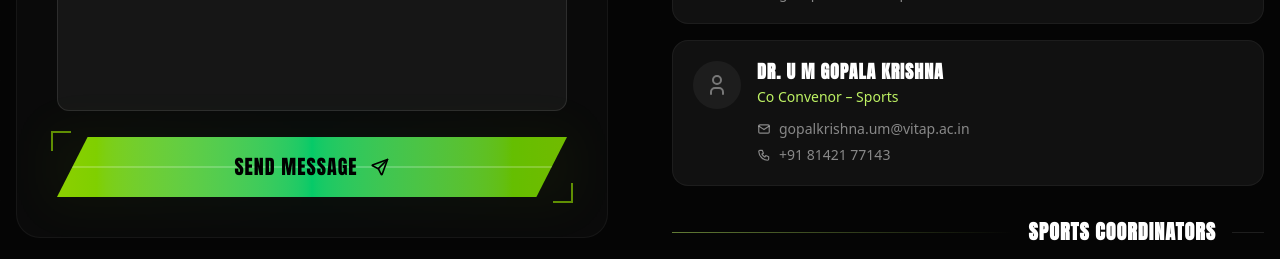
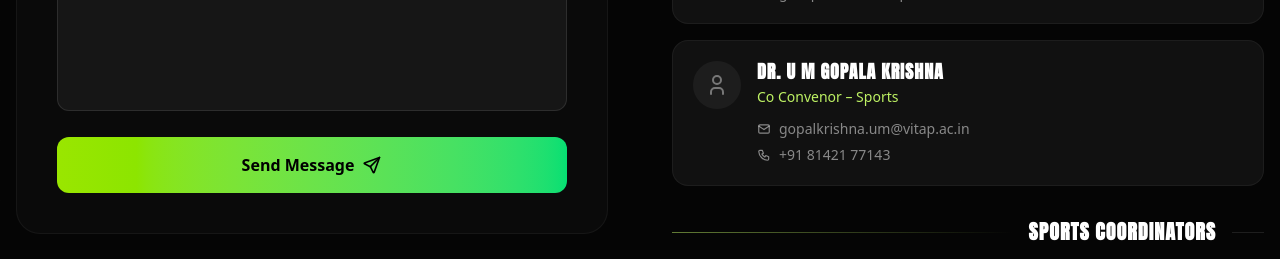
Before and after one commit to PrasannaPal21/vitopia26, a Next.js app: page /contact in a window 1280 px wide. Shown: the part 940-1199 px from the top of the page. Built offline with nearby package versions, Linux system fonts and the light colour scheme.

Commit message:
contact form button fix

```diff
--- a/src/components/ContactPage/contactPage.jsx
+++ b/src/components/ContactPage/contactPage.jsx
@@ -149,37 +149,14 @@ export default function Contact() {
                                         </div>
                                     </div>
 
-                                    {/* Styled Button matching GRAB PASSES */}
-                                    <div className="relative inline-block group w-full">
-                                        {/* Pulsing Glow Background */}
-                                        <div className="absolute -inset-3 bg-gradient-to-r from-lime-400/20 via-green-400/20 to-lime-400/20 opacity-20 blur-xl group-hover:opacity-30 animate-pulse transition-opacity duration-300" />
-
-                                        <button
-                                            type="button"
-                                            className="relative cursor-pointer block overflow-hidden w-full"
-                                            style={{
-                                                clipPath: 'polygon(6% 0%, 100% 0%, 94% 100%, 0% 100%)'
-                                            }}
-                                        >
-                                            {/* Main Button */}
-                                            <div className="relative px-8 py-4 bg-gradient-to-r from-lime-400/90 via-green-400/90 to-lime-500/90 text-black font-anton text-lg md:text-xl uppercase tracking-wider transition-all duration-300 group-hover:from-lime-400 group-hover:via-green-400 group-hover:to-lime-500">
-                                                <div className="flex items-center justify-center gap-3 relative z-10">
-                                                    <span className="group-hover:translate-x-1 transition-transform duration-300">Send Message</span>
-                                                    <IconSend size={20} className="group-hover:translate-x-2 group-hover:-translate-y-2 transition-transform duration-300" stroke={2} />
-                                                </div>
-
-                                                {/* Diagonal Shimmer */}
-                                                <div className="absolute inset-0 -translate-x-full group-hover:translate-x-full transition-transform duration-700 bg-gradient-to-r from-transparent via-white/25 to-transparent skew-x-12" />
-
-                                                {/* Animated Scanline */}
-                                                <div className="absolute left-0 right-0 h-[1px] bg-white/40 top-1/2 -translate-y-1/2 group-hover:animate-ping" />
-                                            </div>
-                                        </button>
-
-                                        {/* Decorative Corner Elements */}
-                                        <div className="absolute -top-1.5 -left-1.5 w-5 h-5 border-t-2 border-l-2 border-lime-400/60 group-hover:w-6 group-hover:h-6 transition-all duration-300" />
-                                        <div className="absolute -bottom-1.5 -right-1.5 w-5 h-5 border-b-2 border-r-2 border-lime-400/60 group-hover:w-6 group-hover:h-6 transition-all duration-300" />
-                                    </div>
+                                    {/* Minimalist Submit Button */}
+                                    <button
+                                        type="button"
+                                        className="w-full bg-gradient-to-r from-lime-400 to-green-400 hover:from-lime-300 hover:to-green-300 text-black font-semibold py-4 px-8 rounded-xl transition-all duration-300 flex items-center justify-center gap-2 group"
+                                    >
+                                        <span>Send Message</span>
+                                        <IconSend size={20} className="group-hover:translate-x-1 transition-transform duration-300" stroke={2} />
+                                    </button>
                                 </form>
                             </div>
                         </motion.div>
```
